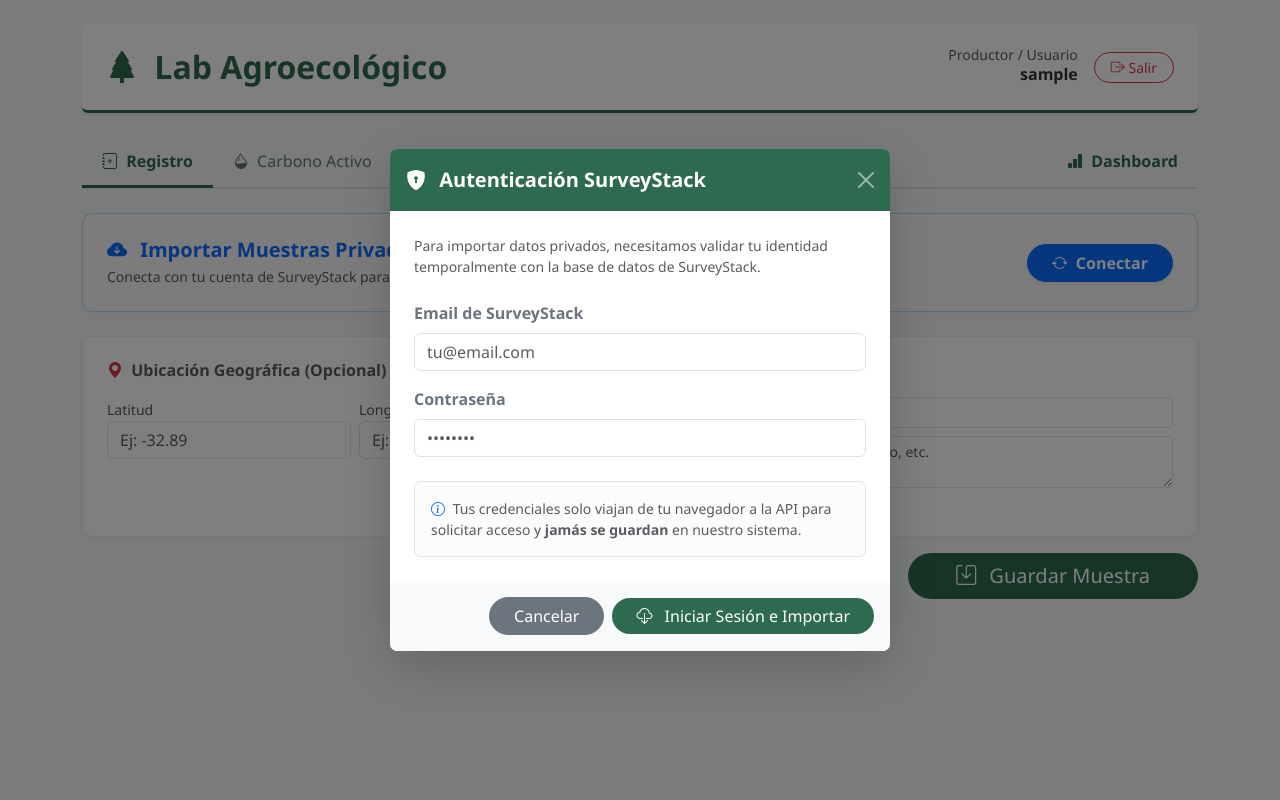
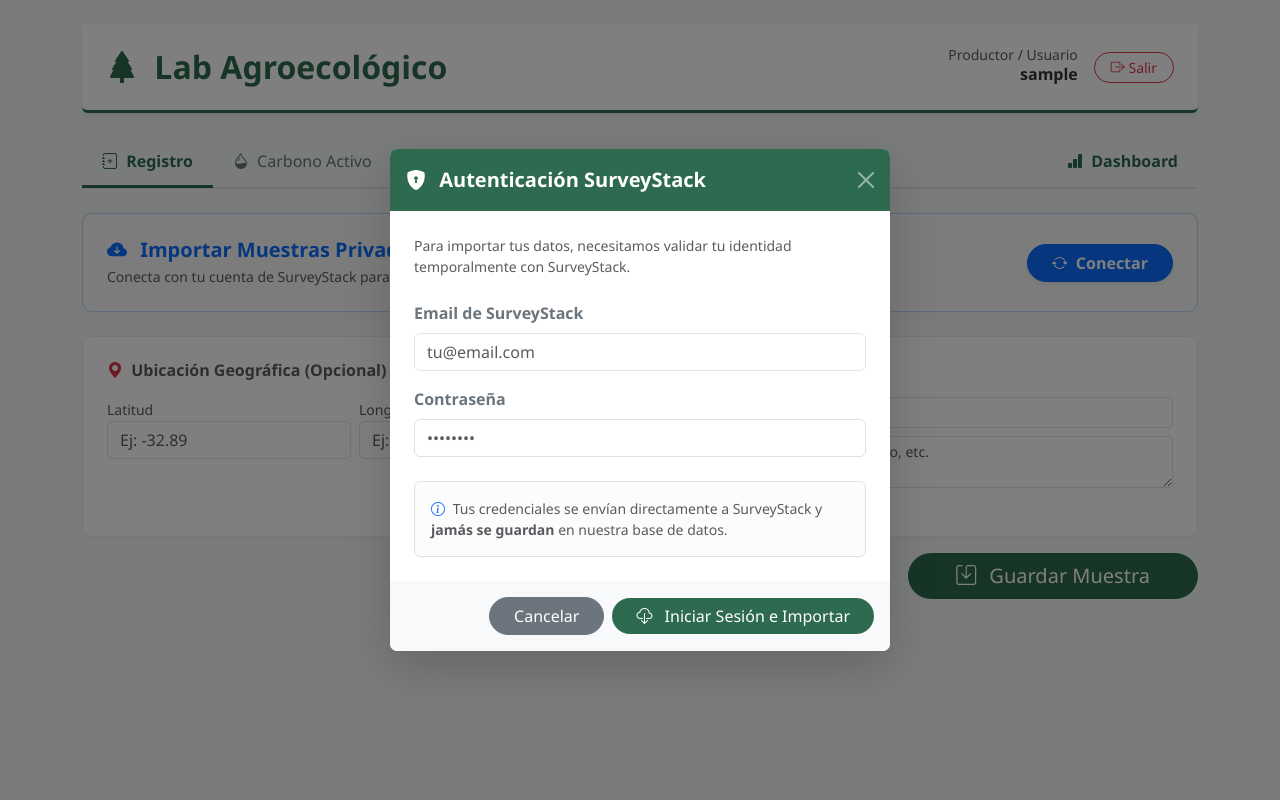
Before and after one commit to fmcanoc/Lab-agroecologico, a Flask app: page / in a window 1280 px wide, after a click on "Conectar". Run offline with Flask 3, Linux system fonts and the light colour scheme; the visitor is signed in with stand-in values (Sample User, id 1); data that the repository does not hold is empty; some libraries are stand-ins or nearby versions.

Commit message:
Update index.html

```diff
--- a/templates/index.html
+++ b/templates/index.html
@@ -64,7 +64,7 @@
             <div class="section-card bg-light d-flex justify-content-between align-items-center border-primary border-opacity-25">
     <div>
         <h5 class="text-primary fw-bold m-0"><i class="bi bi-cloud-arrow-down-fill me-2"></i> Importar Muestras Privadas</h5>
-        <p class="text-muted small m-0 mt-1">Conecta con tu cuenta de SurveyStack para traer los lotes registrados en el campo.</p>
+        <p class="text-muted small m-0 mt-1">Conecta con tu cuenta de SurveyStack para traer los lotes de tu perfil.</p>
     </div>
     <button type="button" class="btn btn-primary px-4 fw-bold rounded-pill shadow-sm" data-bs-toggle="modal" data-bs-target="#modalSync">
         <i class="bi bi-arrow-repeat me-1"></i> Conectar
@@ -80,7 +80,7 @@
             </div>
             <form action="/sincronizar_api" method="POST">
                 <div class="modal-body p-4 text-start">
-                    <p class="text-muted small mb-4">Para importar datos privados, necesitamos validar tu identidad temporalmente con la base de datos de SurveyStack.</p>
+                    <p class="text-muted small mb-4">Para importar tus datos, necesitamos validar tu identidad temporalmente con SurveyStack.</p>
 
                     <div class="mb-3">
                         <label class="form-label fw-bold text-secondary">Email de SurveyStack</label>
@@ -92,7 +92,7 @@
                     </div>
 
                     <div class="alert alert-light border small text-muted m-0">
-                        <i class="bi bi-info-circle text-primary me-1"></i> Tus credenciales solo viajan de tu navegador a la API para solicitar acceso y <strong>jamás se guardan</strong> en nuestro sistema.
+                        <i class="bi bi-info-circle text-primary me-1"></i> Tus credenciales se envían directamente a SurveyStack y <strong>jamás se guardan</strong> en nuestra base de datos.
                     </div>
                 </div>
                 <div class="modal-footer bg-light border-0">
```
